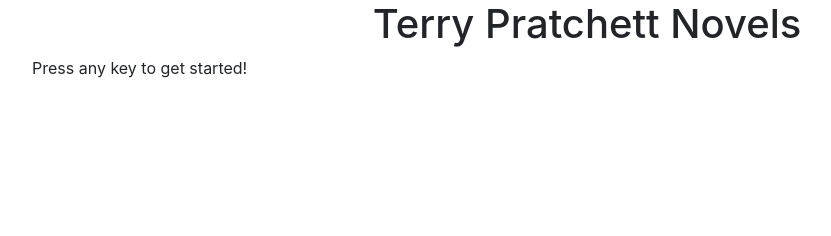
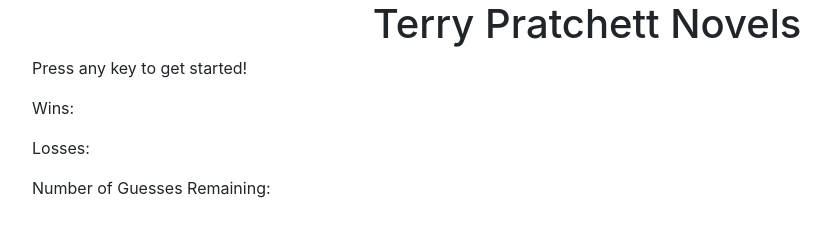
Before and after one commit to KateALaney/Word-Guess-Game, a plain HTML site: page index.html in a window 1280 px wide. Shown: the whole page, without its empty margins (53-884 px from the left). Drawn offline with nearby package versions, Linux system fonts and the light colour scheme.

Commit message:
updated index

```diff
--- a/index.html
+++ b/index.html
@@ -20,6 +20,9 @@
             <div class="col-md-12">
                 <p id="directions-text">Press any key to get started!</p>
                 <p id="guessNovel-text"></p>
+                <p id="wins-text">Wins: </p>
+                <p id="losses-text">Losses: </p>
+                <p id="guessesRemaining">Number of Guesses Remaining: </p>
             </div>
         </div>
     </div>
```
